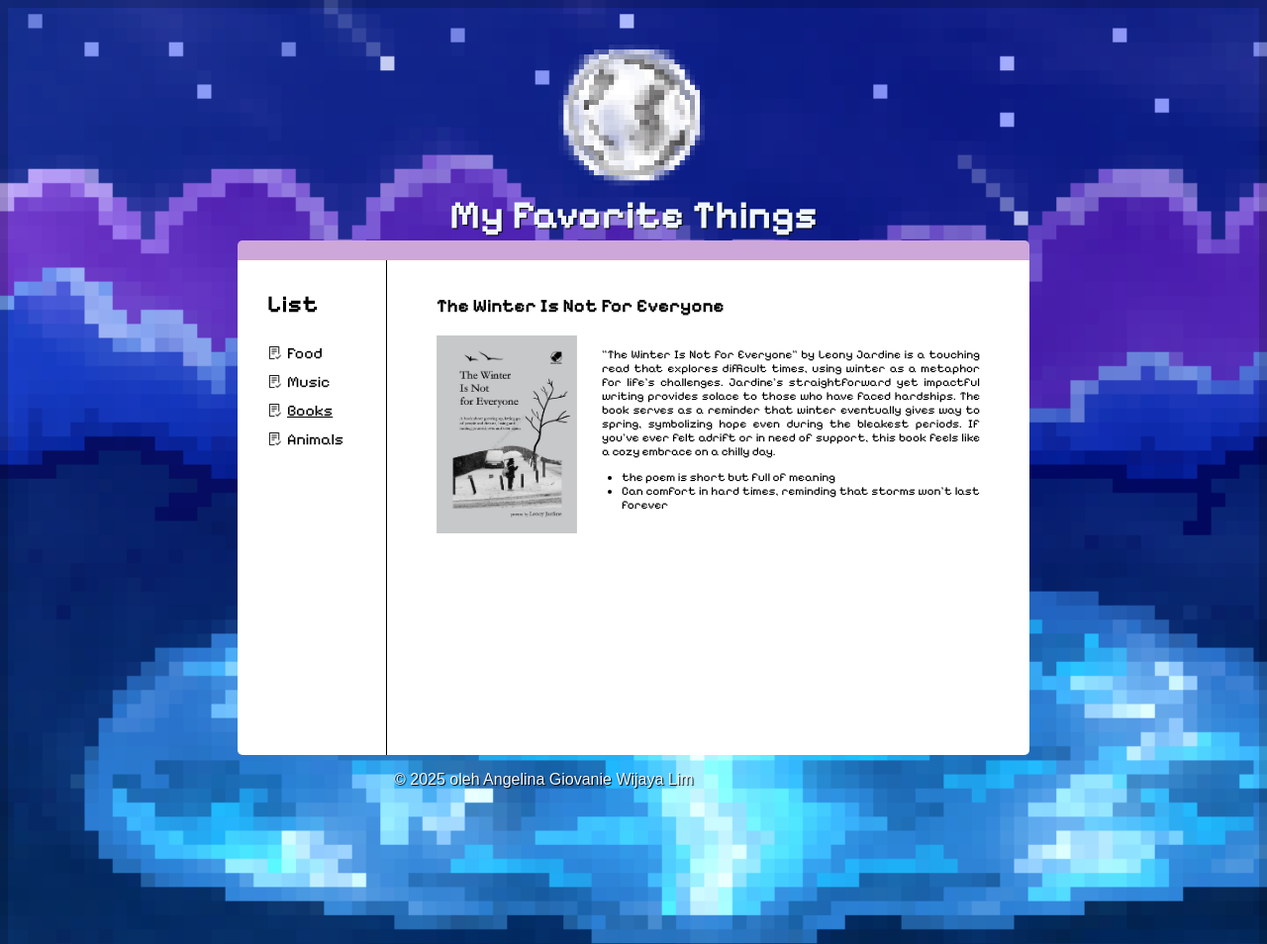
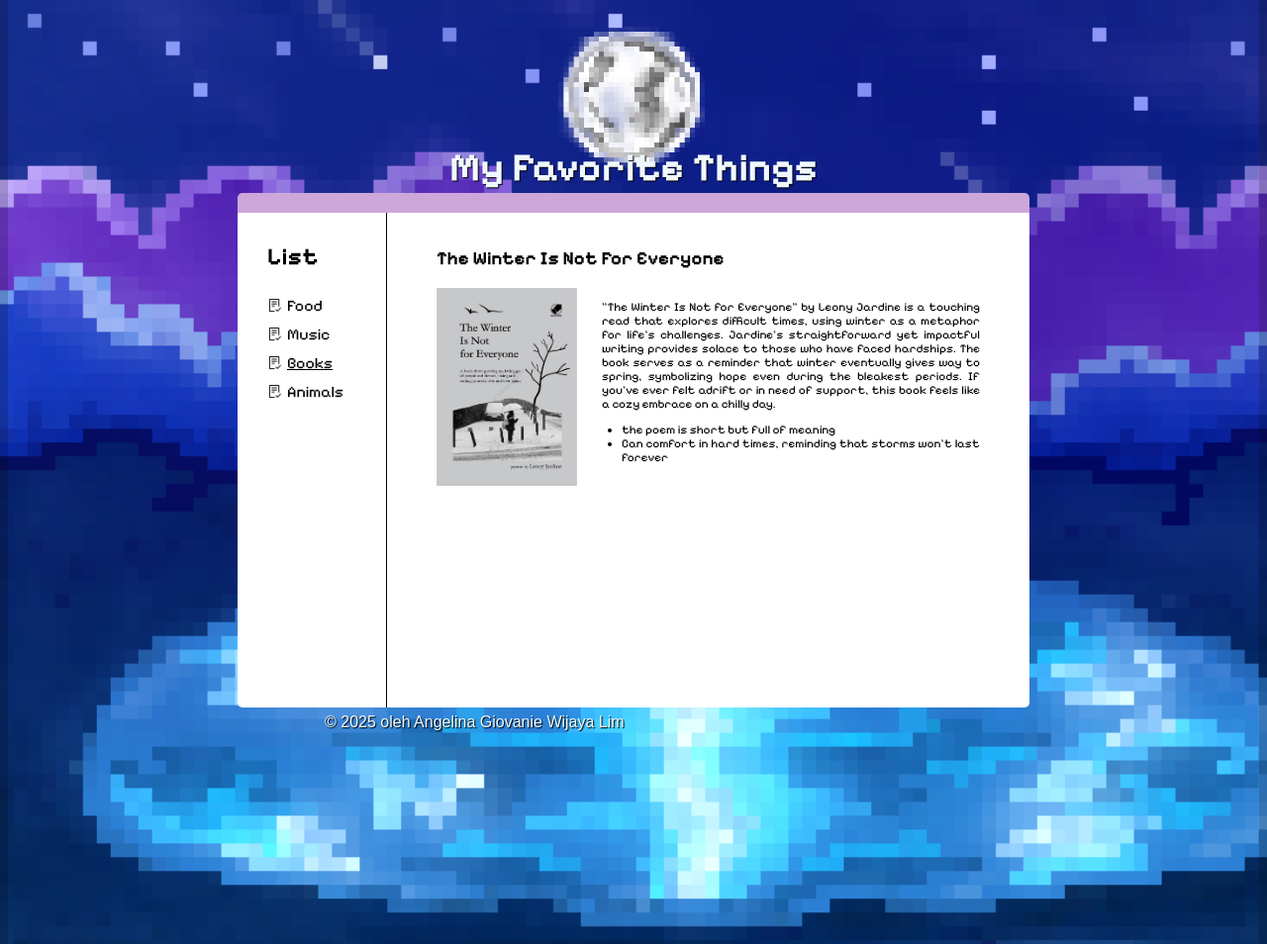
Before and after one commit to hasumioyo/my-favorite-things, a plain HTML site: page books.html in a window 1280 px wide. Shown: the top 954 px of the page at 99% size. Drawn offline with Linux system fonts and the light colour scheme.

Commit message:
Update books.html

```diff
--- a/books.html
+++ b/books.html
@@ -11,12 +11,12 @@
         <link rel="preconnect" href="https://fonts.gstatic.com" crossorigin>
         <link href="https://fonts.googleapis.com/css2?family=Pixelify+Sans:wght@400..700&display=swap" rel="stylesheet">
     </head>
-    <body>
+    <body style="margin-top: -10px;">
         <div class="moon1">
             <img src="moon.png" class="layer">
         </div>
         <header>
-            <h1 style="color: aliceblue; margin-top: 70px;">My Favorite Things</h1>
+            <h1 style="color: aliceblue; margin-top: 40px;">My Favorite Things</h1>
         </header>
 
         <div class="mainbody" style="margin-top: -50px;">
@@ -61,7 +61,7 @@
                 </div>
             </section>
         </div>
-        <footer style="margin-left: 300px;">
+        <footer style="margin-left: 230px; margin-top: -10px;">
             <p style="color: aliceblue;font: 1em sans-serif; text-shadow: 1px 1px 1px black;">&copy; 2025 oleh Angelina Giovanie Wijaya Lim</p>
         </footer>
 
```
